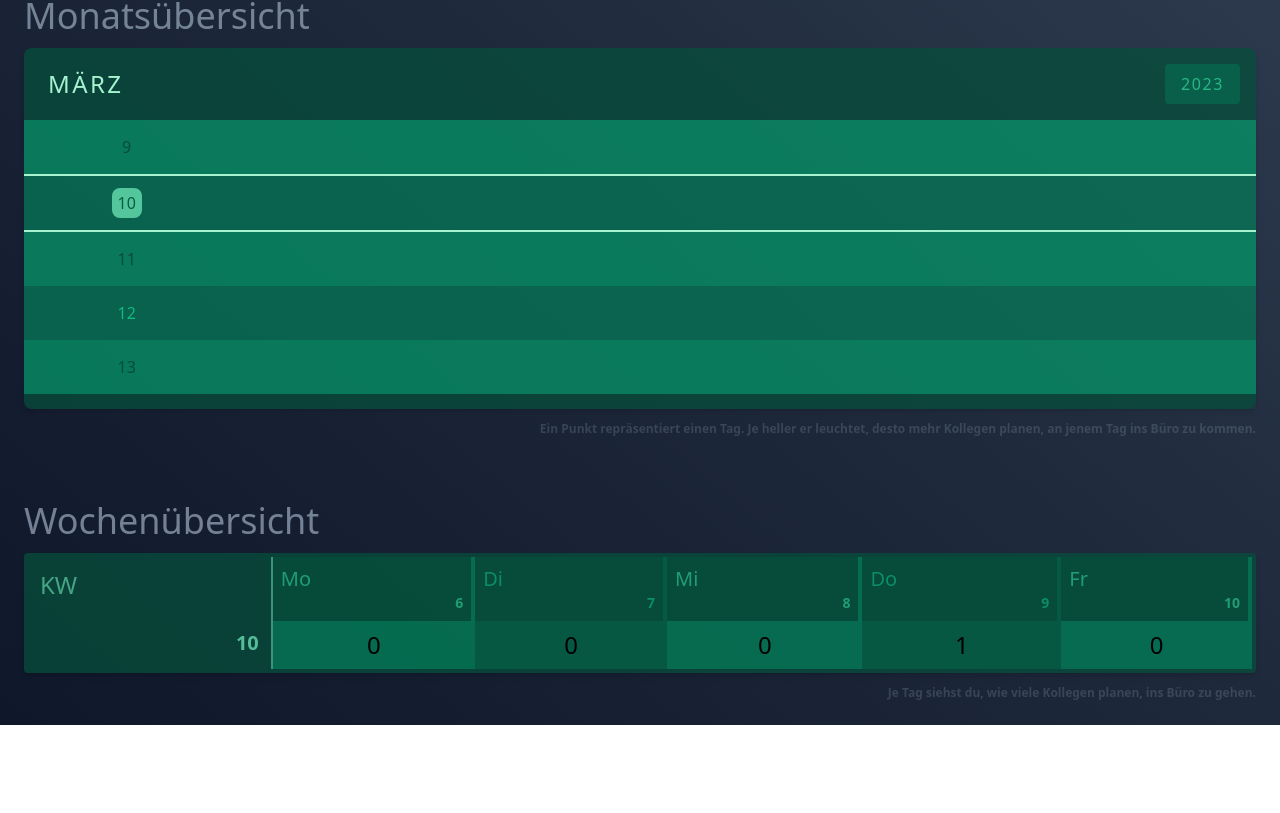
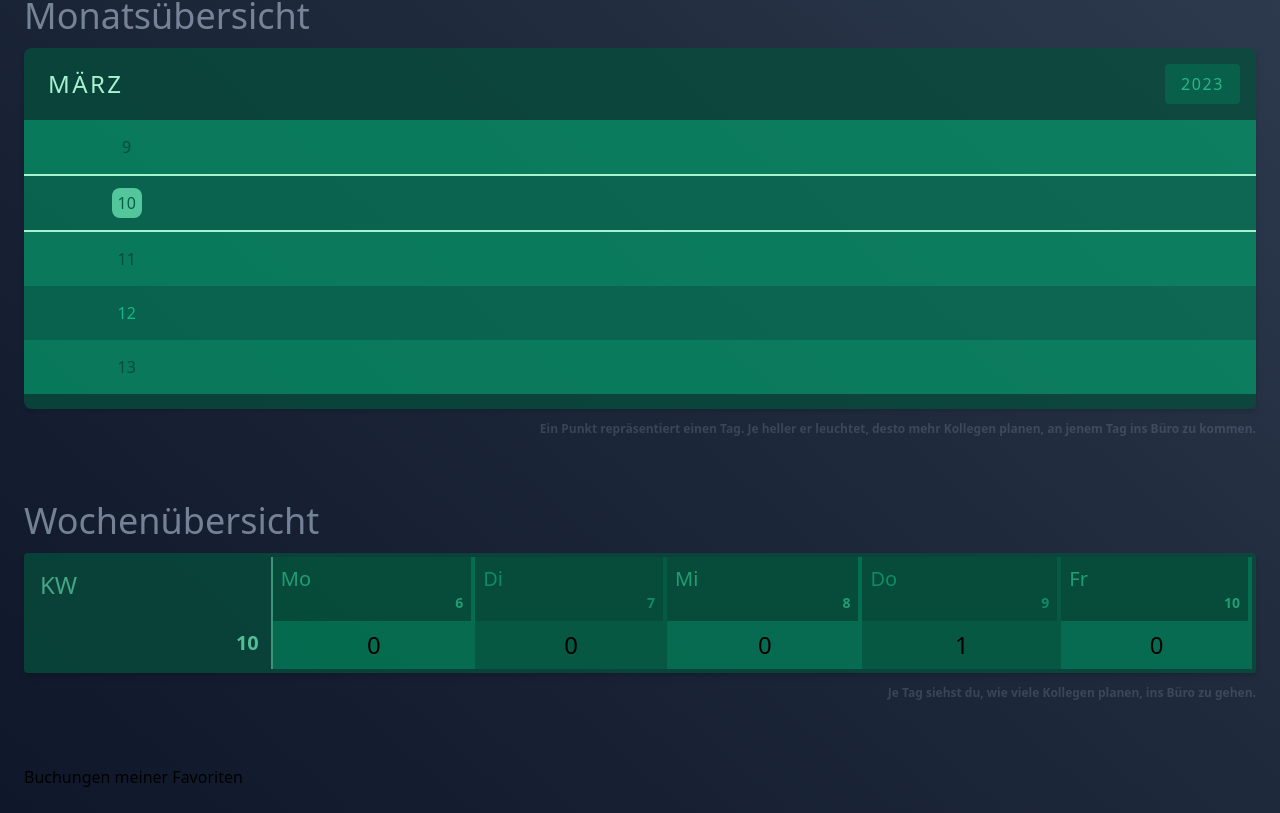
Before and after one commit to Phelxos/faggio, a Next.js app: page / in a window 1280 px wide. Shown: the part 428-1241 px from the top of the page. Before the commit the page ends 1153 px from the top, so only its background shows below. Built offline with nearby package versions, Linux system fonts and the light colour scheme; no server answers.

Commit message:
setup favourites component

```diff
--- /dev/null
+++ b/components/home/favourites/Favourites.tsx
@@ -0,0 +1,11 @@
+import React from "react";
+import FavouritesContainer from "./FavouritesContainer";
+
+export default function Favourites() {
+  return (
+    <div>
+      <p>Buchungen meiner Favoriten</p>
+      <FavouritesContainer />
+    </div>
+  );
+}
--- /dev/null
+++ b/components/home/favourites/FavouritesContainer.tsx
@@ -0,0 +1,5 @@
+import React from "react";
+
+export default function FavouritesContainer() {
+  return <div className="w-full shadow-md"></div>;
+}
--- /dev/null
+++ b/components/home/favourites/FavouritesUser.tsx
@@ -0,0 +1,5 @@
+import React from "react";
+
+export default function FavouritesUser() {
+  return <div>FavouritesUser</div>;
+}
--- a/pages/index.tsx
+++ b/pages/index.tsx
@@ -1,4 +1,5 @@
 import React from "react";
+import Favourites from "../components/home/favourites/Favourites";
 import Greeting from "../components/home/greeting/Greeting";
 import PreviewMonth from "../components/home/PreviewMonth";
 import PreviewWeek from "../components/home/PreviewWeek";
@@ -9,6 +10,7 @@ export default function Home() {
       <Greeting />
       <PreviewMonth />
       <PreviewWeek />
+      <Favourites />
     </>
   );
 }
```
